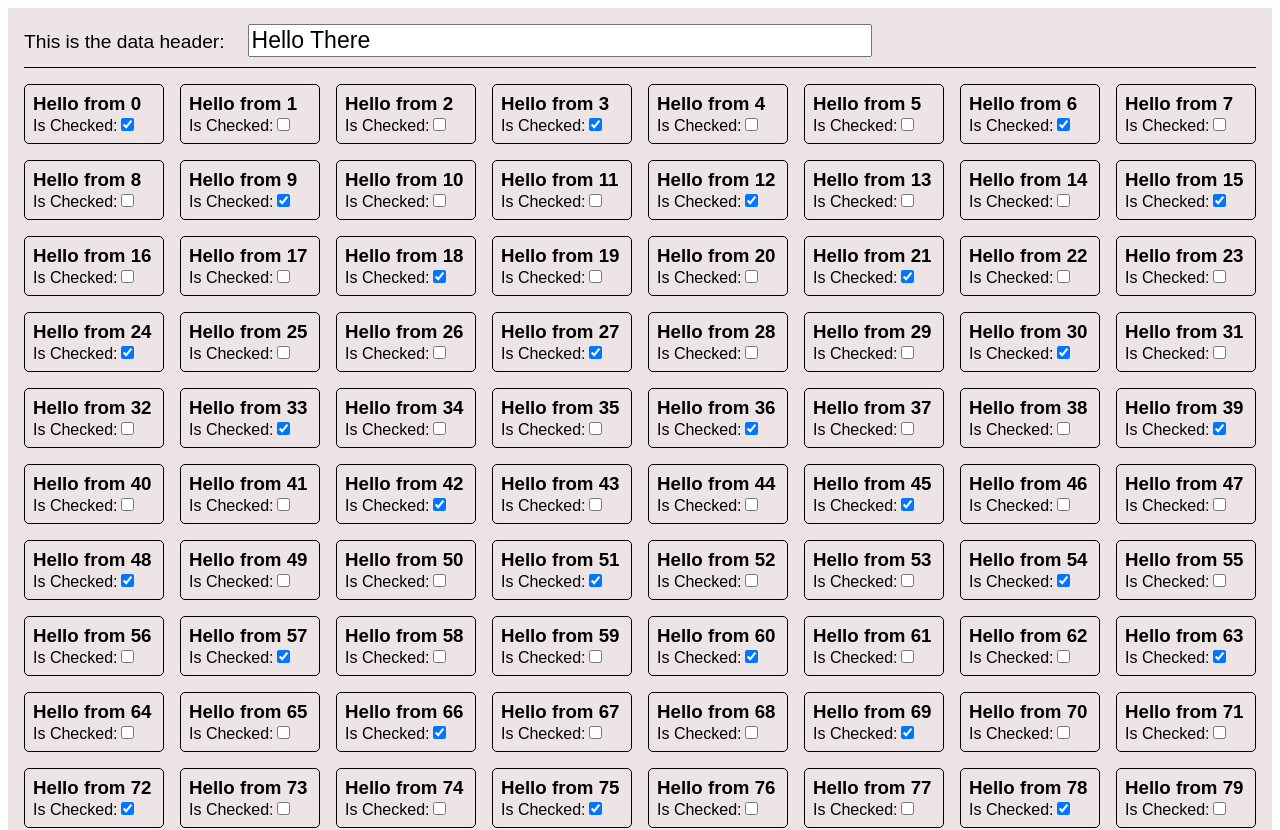
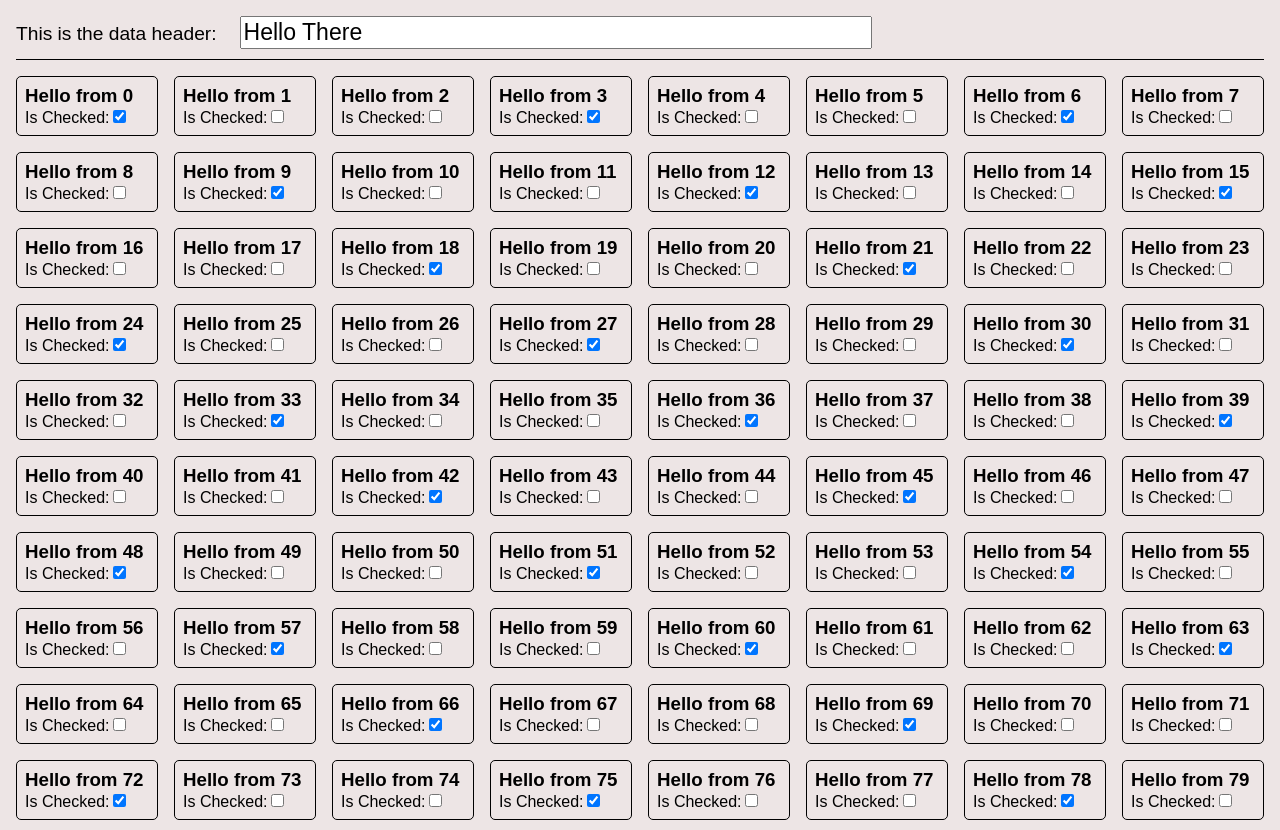
Before and after one commit to flq/zustand-playground, a React (Vite) app: page / in a window 1280 px wide. Shown: the top 830 px of the page. Built offline with nearby package versions, Linux system fonts and the light colour scheme.

Commit message:
css thing

```diff
--- a/src/App.module.css
+++ b/src/App.module.css
@@ -2,6 +2,11 @@
     font-family: Arial, Helvetica, sans-serif;
     --borderColor: black;
     --backgroundColor: #ede5e5;
+}
+
+body {
+    padding: 0;
+    margin: 0;
 }
 
 .reset-list {
```
